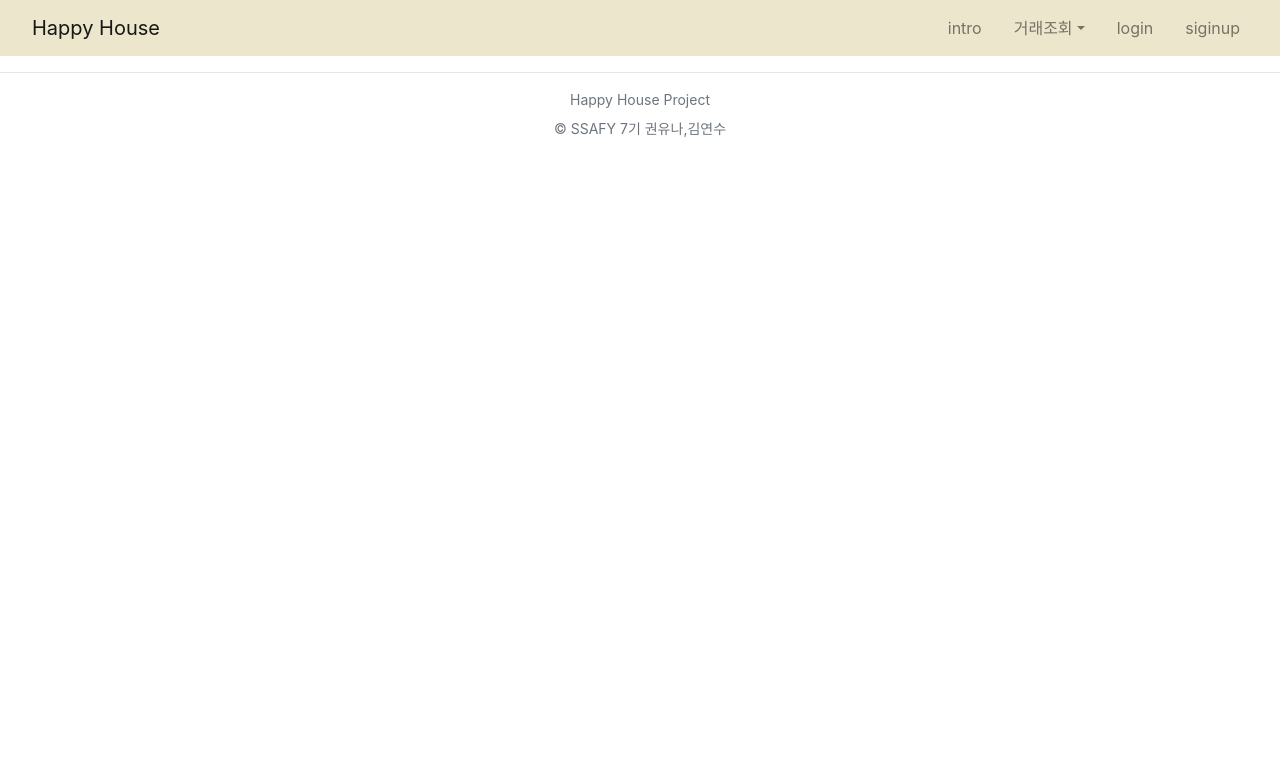
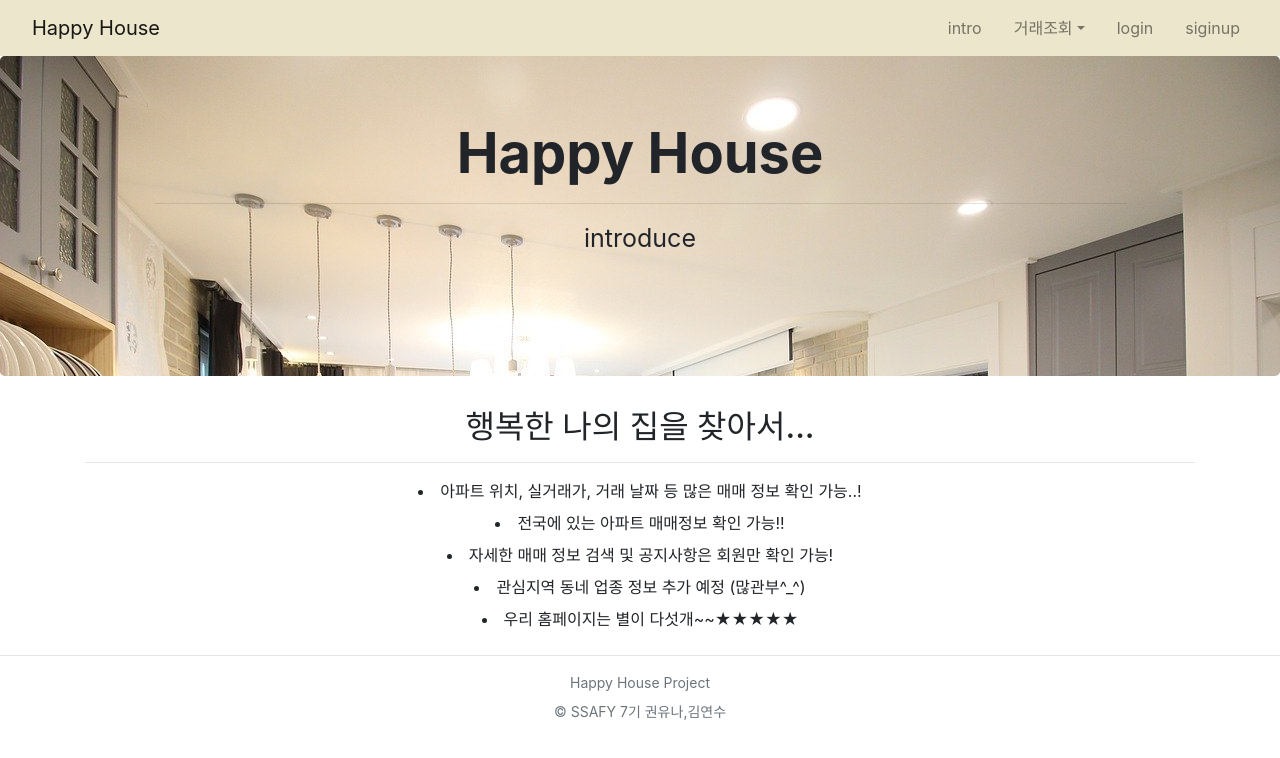
Before and after one commit to yeonsu-k/House.zip, a Vue app: page /intro in a window 1280 px wide. Shown: the top 758 px of the page. Built offline with nearby package versions, Linux system fonts and the light colour scheme.

Commit message:
일단 comit

```diff
--- /dev/null
+++ b/src/components/IntroView.vue
@@ -0,0 +1,30 @@
+<template>
+  <div class="intro">
+    <!-- Header-->
+    <b-jumbotron>
+      <div>
+        <h1 class="font-weight-bold display-4">Happy House</h1>
+        <hr />
+        <span style="font-size: 25px">introduce</span>
+      </div>
+    </b-jumbotron>
+    <!-- Main Content-->
+    <div class="container mb-4">
+      <div class="text-center">
+        <h2>행복한 나의 집을 찾아서...</h2>
+        <hr />
+        <li class="mb-2">아파트 위치, 실거래가, 거래 날짜 등 많은 매매 정보 확인 가능..!</li>
+        <li class="mb-2">전국에 있는 아파트 매매정보 확인 가능!!</li>
+        <li class="mb-2">자세한 매매 정보 검색 및 공지사항은 회원만 확인 가능!</li>
+        <li class="mb-2">관심지역 동네 업종 정보 추가 예정 (많관부^_^)</li>
+        <li class="mb-2">우리 홈페이지는 별이 다섯개~~★★★★★</li>
+      </div>
+    </div>
+  </div>
+</template>
+
+<script>
+export default {};
+</script>
+
+<style></style>
--- a/src/components/house/HouseAll.vue
+++ b/src/components/house/HouseAll.vue
@@ -1,7 +1,73 @@
-<template></template>
+<template>
+  <div>
+    <b-jumbotron>
+      <div>
+        <h1 class="font-weight-bold display-4">Happy House</h1>
+        <hr />
+        <span style="font-size: 25px">welcome to house</span>
+      </div>
+    </b-jumbotron>
+    <!-- Main Content-->
+    <div class="container mb-4">
+      <div class="row gx-4 gx-lg-5 justify-content-center">
+        <div class="col-md-10 col-lg-8 col-xl-7">
+          <form action="${root}/house/all" id="searchForm" method="post">
+            <input type="hidden" name="currentPage" id="currentPage" />
+            <div class="mb-3 row">
+              <select class="col me-1 text-light s bg-secondary" id="sido" name="sido">
+                <option value=""></option>
+              </select>
+              <select class="col me-1 text-light form-control-lg bg-secondary" id="gugun" name="gugun">
+                <option value="">구군선택</option>
+              </select>
+            </div>
+            <!-- 지도 -->
+            <div class="mb-4" id="map" style="height: 500px"></div>
+            <!-- apt preview-->
+
+            <input type="hidden" name="action" value="list" /> <input type="button" class="w-100 btn mb-3" style="background-color: #eee6c4" id="listBtn" value="아파트 정보 얻기" />
+          </form>
+          <div class="row">
+            <table class="col">
+              <tr>
+                <th>아파트</th>
+                <th>법정동</th>
+                <th>전용면적</th>
+                <th>거래금액</th>
+                <house-list-row var="house" items="${houses}">
+                  <tr>
+                    <td><a href="${root}/house/view?no=${house.no}">${house.aptName}</a></td>
+                    <td>${house.dongName}</td>
+                    <td>${house.area}</td>
+                    <td>${house.dealAmount}</td>
+                  </tr>
+                </house-list-row>
+              </tr>
+
+              <tbody id="aptinfo"></tbody>
+            </table>
+          </div>
+          <pagig></pagig>
+        </div>
+      </div>
+    </div>
+  </div>
+</template>
 
 <script>
 export default {};
 </script>
 
-<style></style>
+<style>
+.jumbotron {
+  background-image: url("@/assets/home-bg.jpg");
+  background-size: fill;
+  height: 40vh;
+  text-align: center;
+}
+.jumbotron > div {
+  width: 80%;
+  height: 40vh;
+  display: inline-block;
+}
+</style>
--- a/src/router/index.js
+++ b/src/router/index.js
@@ -3,6 +3,7 @@ import VueRouter from "vue-router";
 import HomeView from "../views/HomeView.vue";
 import HouseView from "../views/HouseView.vue";
 import LoginForm from "@/components/LoginForm.vue";
+import IntroView from "@/components/IntroView.vue";
 
 Vue.use(VueRouter);
 
@@ -13,25 +14,37 @@ const routes = [
     component: HomeView,
   },
   {
+    // Intro 화면
+    path: "/intro",
+    name: "Intro",
+    component: IntroView,
+  },
+  {
     // 로그인 화면
     path: "/login",
     name: "Login",
     component: LoginForm,
   },
   {
-    path: "/movie",
-    name: "Movie",
+    //거래 조회
+    path: "/house",
+    name: "house",
     component: HouseView,
-    redirect: "/movie/list",
+    redirect: "/house/all",
     children: [
       {
-        path: "list",
-        name: "MovieList",
-        //component: () => import("@/components/house/MovieList.vue"),
+        path: "all",
+        name: "HouseAll",
+        component: () => import("@/components/house/HouseAll.vue"),
       },
       {
-        path: "create",
-        name: "MovieCreate",
+        path: "apt",
+        name: "HouseApt",
+        //component: () => import("@/components/house/MovieCreate.vue"),
+      },
+      {
+        path: "dong",
+        name: "HouseDong",
         //component: () => import("@/components/house/MovieCreate.vue"),
       },
       {
--- a/src/views/HomeView.vue
+++ b/src/views/HomeView.vue
@@ -1,5 +1,6 @@
 <template>
   <div class="home">
+    <!-- Header-->
     <b-jumbotron>
       <div>
         <h1 class="font-weight-bold display-4">Happy House</h1>
```
Also changed, not shown: src/components/common/PagingView.vue (added, +29 -0 lines), src/components/house/HouseList.vue (renamed from src/components/house/MovieList.vue).
